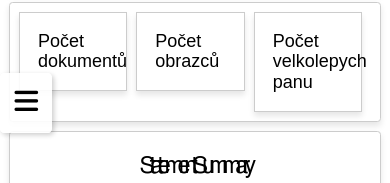
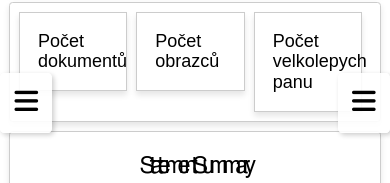
Before and after one commit to Eidamiino/css-framework-test, a Svelte app in the folder poc/: page / in a window 390 px wide. Shown: the part 319-502 px from the top of the page. Built offline with nearby package versions, Linux system fonts and the light colour scheme; a web font is replaced by a local one.

Commit message:
right hamburger

```diff
--- a/poc/public/styles.css
+++ b/poc/public/styles.css
@@ -48,7 +48,6 @@ body {
 .sticky-hamburger {
     position: fixed;
     top: 50%;
-    left: 0;
     transform: translateY(-50%);
     background: rgba(255, 255, 255, 0.9);
     border-radius: 0.25rem;
@@ -58,6 +57,13 @@ body {
     z-index: 1000;
 
     display: none;
+}
+
+.btn-left{
+    left: 0;
+}
+.btn-right {
+    right: 0;
 }
 
 .header-left {
--- a/poc/src/App.svelte
+++ b/poc/src/App.svelte
@@ -210,7 +210,11 @@
         </div>
       </div>
 
-      <button class="hamburger-btn sticky-hamburger" on:click={toggleSidebar}>
+      <button class="hamburger-btn sticky-hamburger btn-left" on:click={toggleSidebar}>
+        <i class="fas fa-bars"></i>
+      </button>
+
+      <button class="hamburger-btn sticky-hamburger btn-right" on:click={toggleSidebar}>
         <i class="fas fa-bars"></i>
       </button>
 
```
